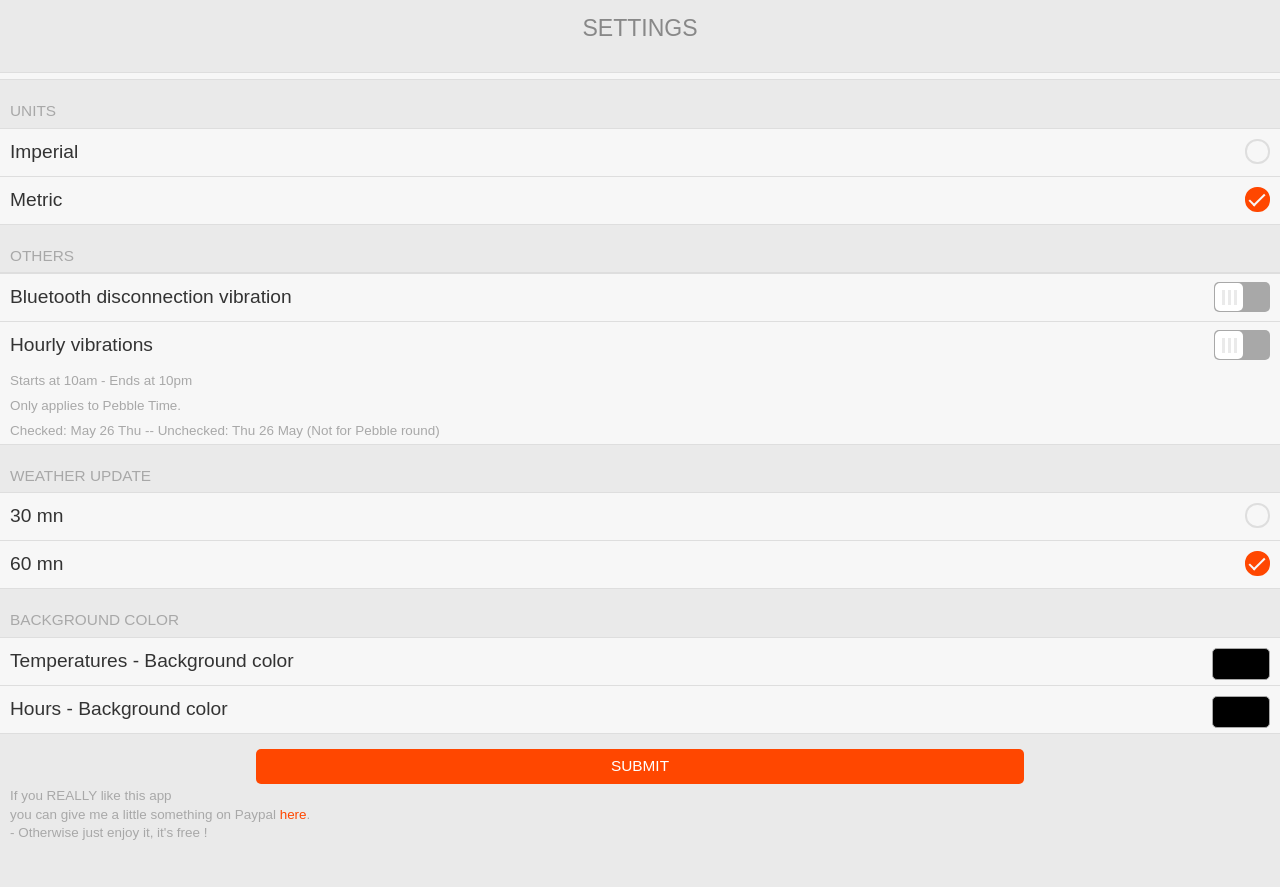
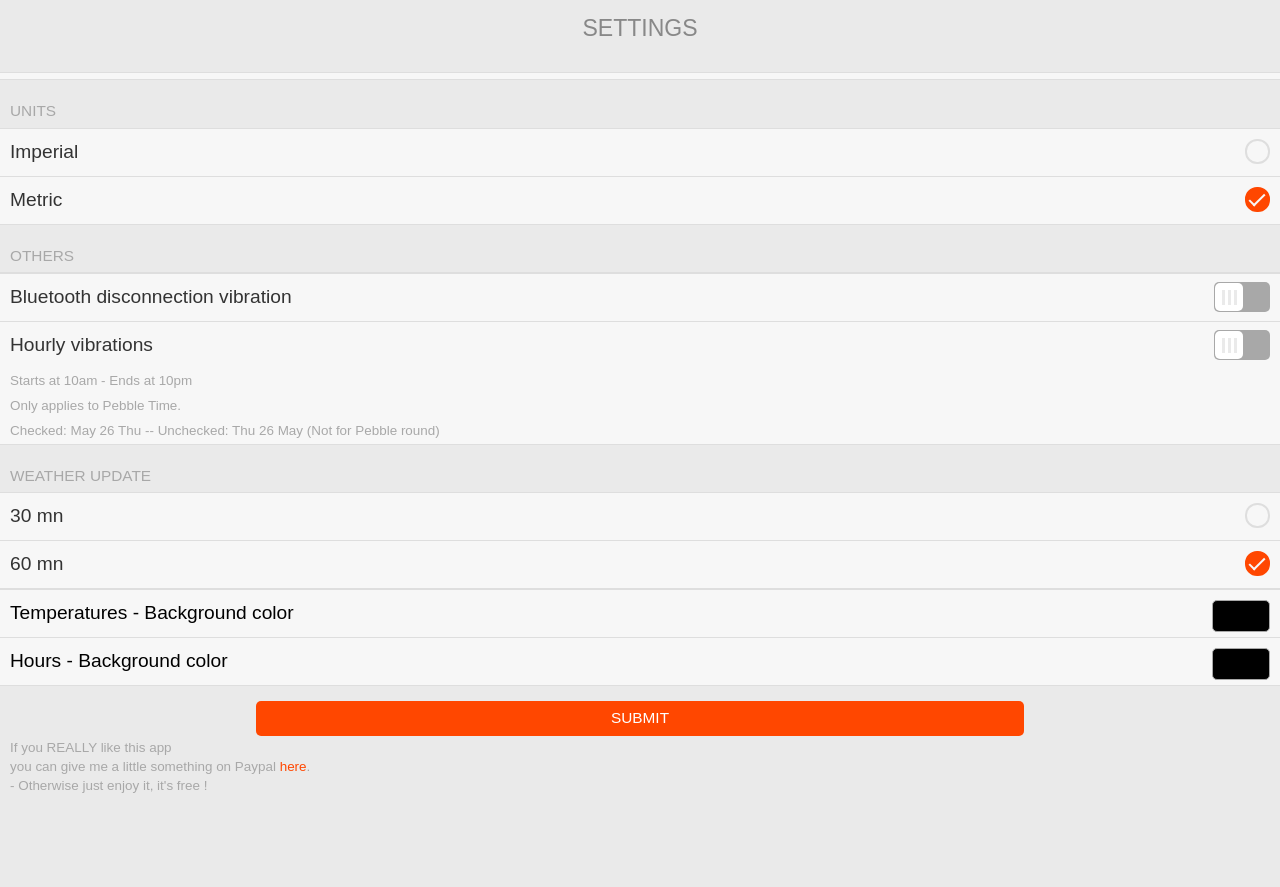
Before and after one commit to Sichroteph/Impact, a plain HTML site: page index.html in a window 1280 px wide. After the commit the page ends 851 px from the top, so only its background shows below. Drawn offline with Linux system fonts and the light colour scheme.

Commit message:
Update index.html

```diff
--- a/index.html
+++ b/index.html
@@ -339,7 +339,7 @@
 
 
 
-  <div class='item-container'>
+  <div class='item-container'style="display:none;>
     <div class='item-container-header'>Background color</div>
     <div class='item-container-content'>
       <label class='item'>
```
